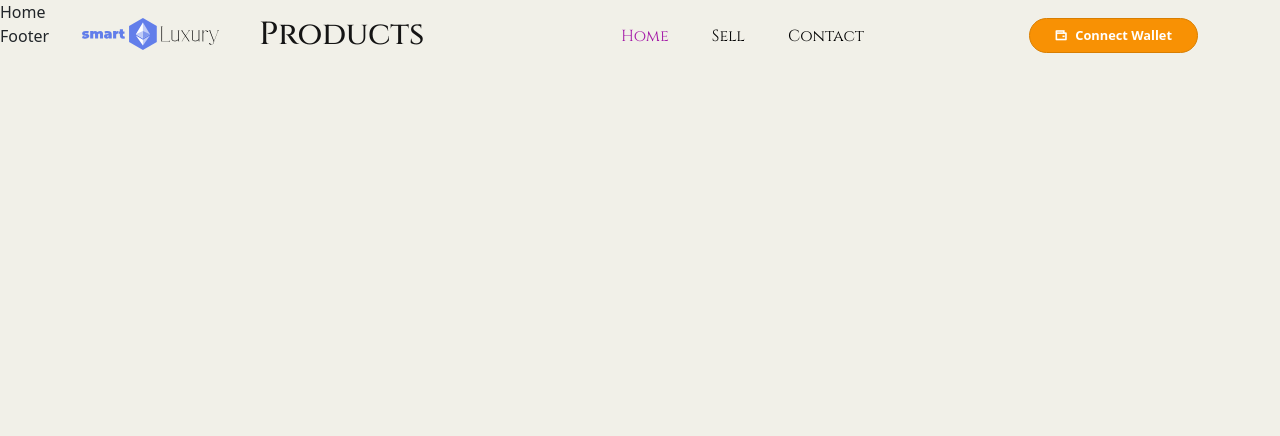
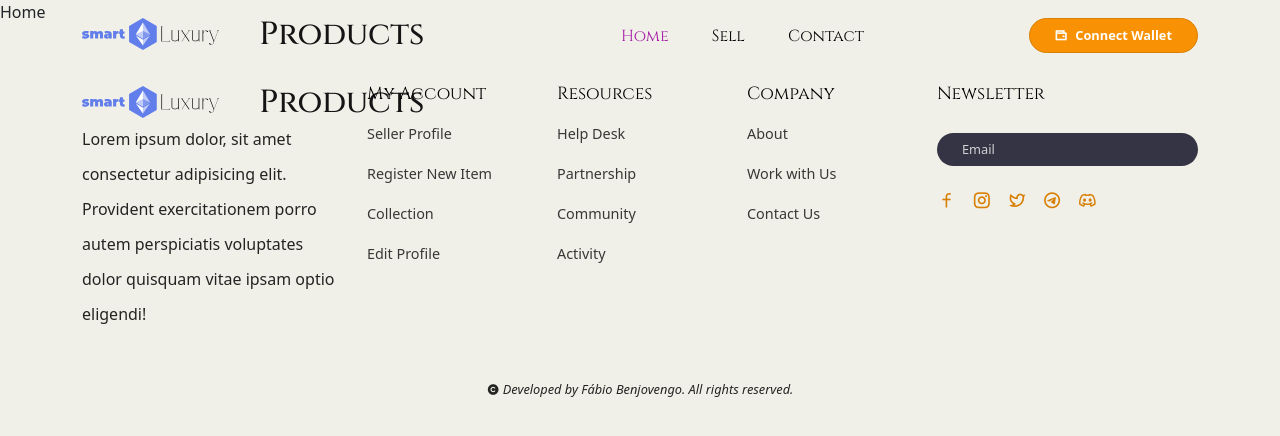
Before and after one commit to Benjovengo/SmartLuxury, a React (Create React App) app in the folder client/: page /home in a window 1280 px wide. Shown: the top 436 px of the page. Built offline with nearby package versions, Linux system fonts and the light colour scheme.

Commit message:
feat: add footer

```diff
--- a/client/src/components/Footer/Footer.jsx
+++ b/client/src/components/Footer/Footer.jsx
@@ -1,8 +1,156 @@
 import React from 'react'
+import { Container, Col, Row, ListGroup, ListGroupItem } from 'reactstrap'
+import { Link } from "react-router-dom";
+
+import "./footer.css"
+
+const MY__ACCOUNT = [
+  {
+    display: 'Seller Profile',
+    url: '/seller-profile'
+  },
+  {
+    display: 'Register New Item',
+    url: '/create'
+  },
+  {
+    display: 'Collection',
+    url: '/market'
+  },
+  {
+    display: 'Edit Profile',
+    url: '/edit-profile'
+  },
+]
+
+
+const RESOURCES = [
+  {
+    display: 'Help Desk',
+    url: '#'
+  },
+  {
+    display: 'Partnership',
+    url: '#'
+  },
+  {
+    display: 'Community',
+    url: '#'
+  },
+  {
+    display: 'Activity',
+    url: '#'
+  },
+]
+
+
+const COMPANY = [
+  {
+    display: 'About',
+    url: '#'
+  },
+  {
+    display: 'Work with Us',
+    url: '#'
+  },
+  {
+    display: 'Contact Us',
+    url: '/contact'
+  },
+]
+
 
 const Footer = () => {
   return (
-    <div>Footer</div>
+    <footer className="footer">
+      <Container>
+        <Row>
+          <Col lg='3' md='6' sm='6'>
+            <div className="logo">
+              <h2 className='d-flex gap-2 align-items-center'>
+                <span>
+                  <img src='SmartLuxuryColorLogo.svg' alt='smart luxury logo' className='img__logo' ></img>
+                </span>
+                  Products
+              </h2>
+              <p>Lorem ipsum dolor, sit amet consectetur adipisicing elit. Provident exercitationem porro autem perspiciatis voluptates dolor quisquam vitae ipsam optio eligendi!</p>
+            </div>
+          </Col>
+
+          <Col lg='2' md='3' sm='6'>
+            <h5>My Account</h5>
+            <ListGroup className="list__group">
+              {MY__ACCOUNT.map((item, index) => (
+                <ListGroupItem key={index} className="list__item">
+                  <Link to={item.url}> {item.display} </Link>
+                </ListGroupItem>
+              ))}
+            </ListGroup>
+          </Col>
+
+          <Col lg="2" md="3" sm="6" className="mb-4">
+            <h5>Resources</h5>
+            <ListGroup className="list__group">
+              {RESOURCES.map((item, index) => (
+                <ListGroupItem key={index} className="list__item">
+                  <Link to={item.url}> {item.display} </Link>
+                </ListGroupItem>
+              ))}
+            </ListGroup>
+          </Col>
+
+          <Col lg="2" md="3" sm="6" className="mb-4">
+            <h5>Company</h5>
+            <ListGroup className="list__group">
+              {COMPANY.map((item, index) => (
+                <ListGroupItem key={index} className="list__item">
+                  <Link to={item.url}> {item.display} </Link>
+                </ListGroupItem>
+              ))}
+            </ListGroup>
+          </Col>
+
+          <Col lg="3" md="6" sm="6" className="mb-4">
+            <h5>Newsletter</h5>
+            <input type="text" className="newsletter" placeholder="Email" />
+            <div className="social__links d-flex gap-3 align-items-center ">
+              <span>
+                <Link to="#">
+                  <i class="ri-facebook-line"></i>
+                </Link>
+              </span>
+              <span>
+                <Link to="#">
+                  <i class="ri-instagram-line"></i>
+                </Link>
+              </span>
+              <span>
+                <Link to="#">
+                  <i class="ri-twitter-line"></i>
+                </Link>
+              </span>
+              <span>
+                <Link to="#">
+                  <i class="ri-telegram-line"></i>
+                </Link>
+              </span>
+              <span>
+                <Link to="#">
+                  <i class="ri-discord-line"></i>
+                </Link>
+              </span>
+            </div>
+          </Col>
+
+          <Col lg='12' className='mt-4 text-center'>
+            <p className='copyright'>
+              <i class="ri-copyright-fill"></i><i> Developed by Fábio Benjovengo. All rights reserved.</i>
+            </p>
+          </Col>
+
+        </Row>
+      </Container>
+    </footer>
   )
 }
 
--- /dev/null
+++ b/client/src/components/Footer/footer.css
@@ -0,0 +1,60 @@
+.footer h5 {
+  font-family: "Cinzel", serif;
+  font-size: 1.1rem;
+  font-weight: 300;
+  color: #000;
+}
+
+.footer {
+  padding-bottom: 15px;
+}
+
+.list__item {
+  background: transparent !important;
+  padding-left: 0 !important;
+  border: none !important;
+}
+
+.list__item a {
+  text-decoration: none;
+  color: rgba(0, 0, 0, 0.772);
+
+  font-size: 0.9rem;
+}
+
+.list__item a:hover {
+  color: #D87E01;
+}
+
+.newsletter {
+  width: 100%;
+  border-radius: 50px;
+  color: #fff;
+  padding: 7px 25px;
+  margin-top: 20px;
+  margin-bottom: 20px;
+  border: none;
+  outline: none;
+  font-size: 0.8rem;
+  background: #343444;
+}
+
+::placeholder {
+  color: rgba(255, 255, 255, 0.772);
+}
+
+.social__links span a {
+  text-decoration: none;
+  color: #D87E01;
+  font-size: 1.2rem;
+  font-weight: 400;
+  transition: 0.3s;
+}
+
+.social__links span a:hover {
+  color: #F89104;
+}
+
+.copyright {
+  font-size: 0.8rem;
+}
```
